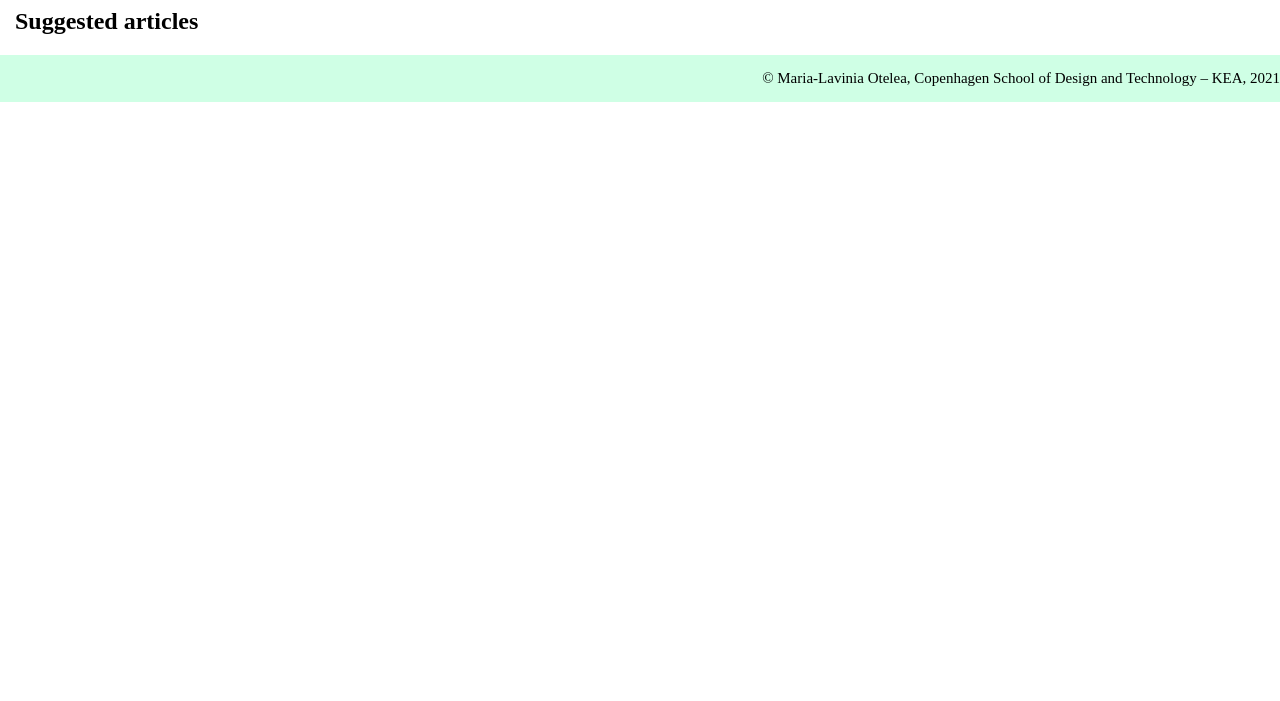
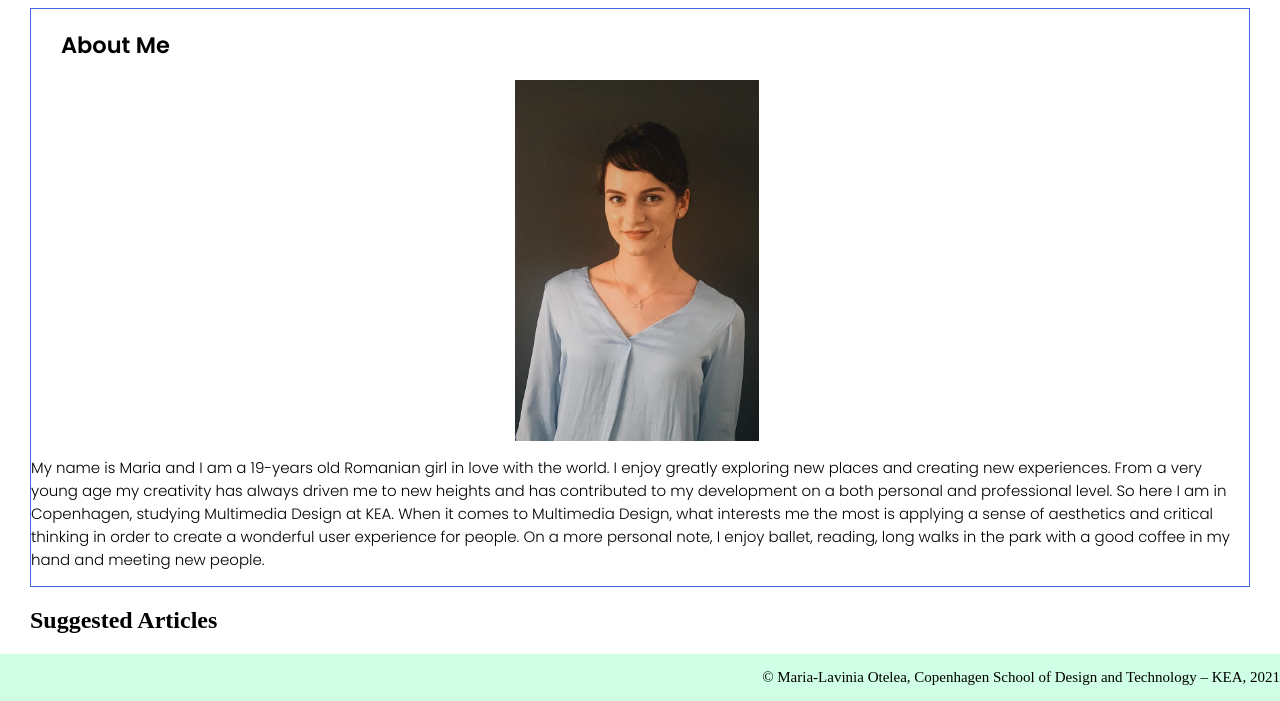
Before and after one commit to Maria-Lavinia/THEME-9---CMS, a plain HTML site: page index.html in a window 1280 px wide. Shown: the part 113-814 px from the top of the page. Drawn offline with Linux system fonts and the light colour scheme; no server answers.

Commit message:
adding images and about me on index.html

```diff
--- a/index.html
+++ b/index.html
@@ -9,23 +9,36 @@
   </head>
   <header>
     <div class="navbar">
-      <div id="create"><a href="post-suggestion.html">Be Our Creator</a></div>
+      <div id="create"><a href="post-suggestion.html">Be A Creator</a></div>
     </div>
     <h1>Maria's Blog</h1>
   </header>
   <body>
+
     <article>
-      <h2>Suggested articles</h2>
+      <section class="about_me">
+        <h2>About Me</h2>
+      <img src="IMG_F41A9E4D56E7-1.jpeg" alt="me" class="me">
+        <p class="p_me">My name is Maria and I am a 19-years old Romanian girl in love with the world. I enjoy greatly exploring new places and creating new experiences. From a very young age my creativity has always driven me to new heights and has contributed to my development on a both personal and professional level. So here I am in Copenhagen, studying Multimedia Design at KEA.
+
+        When it comes to Multimedia Design, what interests me the most is applying a sense of aesthetics and critical thinking in order to create a wonderful user experience for people. On a more personal note, I enjoy ballet, reading, long walks in the park with a good coffee in my hand and meeting new people.</p>
+                  </section>
+
+         <h2>Suggested Articles</h2>
             <template class="frontpagelist">
-        <section>
+              <section class="article_card">
+
                 <h2>TITLE</h2>
                 <h3>by <span> USERNAME</span></h3>
                 <img src="green-5919790_1920.jpg" />
                 <a class="readmore" href="article.html">Read More</a>
+
               </section>
             </template>
           </article>
           <main></main>
+
+
     <footer>
       <p>
         &copy; Maria-Lavinia Otelea, Copenhagen School of Design and Technology
@@ -34,4 +47,5 @@
     </footer>
     <script src="index.js"></script>
   </body>
+
 </html>
--- a/style.css
+++ b/style.css
@@ -21,6 +21,7 @@ body {
 }
 header {
   background-color: #cfffe5;
+  margin: 0;
 }
 
 h1 {
@@ -30,13 +31,13 @@ h1 {
   animation-duration: 5s;
 }
 h2 {
-  margin-left: 15px;
+  margin-left: 30px;
 }
 h3 {
   margin-left: 15px;
   color: #4169e1;
   opacity: 50%;
-  margin-left: 20px;
+  margin-left: 45px;
   margin-top: 0;
 }
 h4 {
@@ -51,14 +52,10 @@ a:hover {
   opacity: 50%;
   text-decoration: underline;
 }
-section {
-  display: flex;
-  flex-direction: column;
-  width: 95vw;
+.article_card {
   margin-left: 30px;
   margin-right: 30px;
   box-shadow: 0 4px 8px 0 rgba(0, 0, 0, 0.2), 0 6px 20px 0 #cfffe5;
-  margin-top: 60px;
   font-family: var(--secondary-font);
 }
 @keyframes fade_in {
@@ -134,3 +131,20 @@ img {
   padding-right: 1rem;
   padding-left: 10px;
 }
+.about_me {
+  border: 1px solid #4169e1;
+  font-family: "Poppins", sans-serif;
+  font-size: 15px;
+  margin-top: 0;
+  margin-left: 30px;
+  margin-right: 30px;
+}
+.me {
+  display: block;
+  margin-left: auto;
+  margin-right: auto;
+  width: 20%;
+}
+.p_me {
+  align-self: center;
+}
```
Also changed, not shown: article.html (+1 -1 lines), IMG_F41A9E4D56E7-1.jpeg (added). Lines whose indentation alone changed are shown as unchanged.
